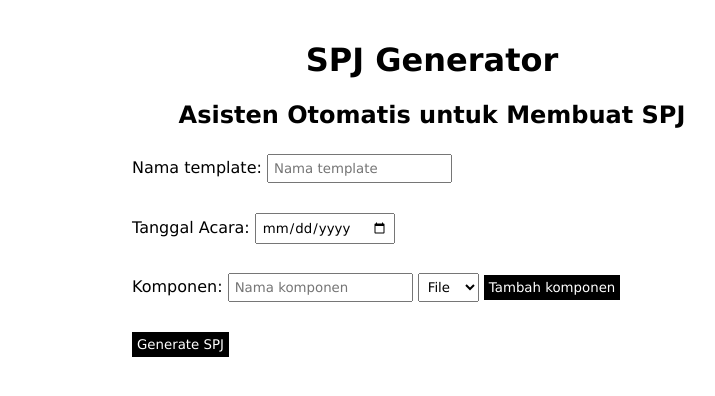
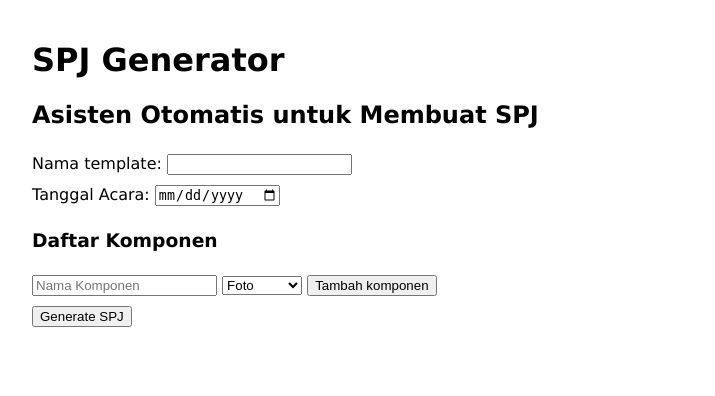
Before and after one commit to miguroi/spj-generator, a Flask app: page / in a window 1280 px wide. Shown: the top 396 px of the page, without its empty margins (208-923 px from the left). Run offline with Flask 3, Linux system fonts and the light colour scheme; parts of the project's set-up code (start-up, migrations or seed data) failed here and were passed over.

Commit message:
Updated app structure and fixed some problems

```diff
--- a/app.py
+++ b/app.py
@@ -1,93 +1,122 @@
-from flask import Flask, render_template, request, send_file, jsonify
+from flask import Flask, render_template, request, jsonify, send_file
 from werkzeug.utils import secure_filename
 from docx import Document
 from docx.shared import Inches
+from dotenv import load_dotenv
+from docxcompose.composer import Composer
 import os
-import docx
-from docxcompose.composer import Composer
+import io
+import boto3
+from botocore.exceptions import ClientError
 from PIL import Image
-import io
 
-app = Flask(__name__)
+load_dotenv()
 
-UPLOAD_FOLDER = 'uploads'
-ALLOWED_EXTENSIONS = {'txt', 'pdf', 'png', 'jpg', 'jpeg', 'gif', 'doc', 'docx'}
-app.config['UPLOAD_FOLDER'] = UPLOAD_FOLDER
+AWS_ACCESS_KEY_ID = os.environ.get('AWS_ACCESS_KEY_ID')
+AWS_SECRET_ACCESS_KEY = os.environ.get('AWS_SECRET_ACCESS_KEY')
+S3_BUCKET_NAME = os.environ.get('S3_BUCKET_NAME')
+
+if not AWS_ACCESS_KEY_ID or not AWS_SECRET_ACCESS_KEY or not S3_BUCKET_NAME:
+    raise ValueError("Missing one or more required environment variables")
+
+app = Flask(__name__, static_folder='static', static_url_path='')
+
+app.config['UPLOAD_FOLDER'] = 'uploads'
+if not os.path.exists(app.config['UPLOAD_FOLDER']):
+    os.makedirs(app.config['UPLOAD_FOLDER'])
+
+ALLOWED_EXTENSIONS = {'png', 'jpg', 'jpeg', 'gif', 'doc', 'docx'}
+
+# S3 configuration
+s3_client = boto3.client(
+    's3',
+    aws_access_key_id=AWS_ACCESS_KEY_ID,
+    aws_secret_access_key=AWS_SECRET_ACCESS_KEY
+)
 
 def allowed_file(filename):
     return '.' in filename and filename.rsplit('.', 1)[1].lower() in ALLOWED_EXTENSIONS
 
-def is_image(file_path):
+def is_image(file_content):
     try:
-        Image.open(file_path)
+        Image.open(io.BytesIO(file_content))
         return True
     except IOError:
         return False
 
-def is_word(file_path):
+def is_word(file_content):
     try:
-        Document(file_path)
+        Document(io.BytesIO(file_content))
         return True
     except:
         return False
 
-def process_files(file_paths, template_name, date):
+def process_files(files, template_name, date):
     merged_doc = Document()
     composer = Composer(merged_doc)
 
-    for file_path in file_paths:
-        if is_image(file_path):
-            merged_doc.add_picture(file_path, width=Inches(2), height=Inches(2))
-        elif is_word(file_path):
-            doc = Document(file_path)
+    for file in files:
+        file_content = file.read()
+        file.seek(0)  # Reset file pointer
+        if is_image(file_content):
+            pil_image = Image.open(file)
+            img_stream = io.BytesIO()
+            pil_image.save(img_stream, format=pil_image.format)
+            img_stream.seek(0)
+            merged_doc.add_picture(img_stream, width=Inches(2), height=Inches(2))
+        elif is_word(file_content):
+            doc = Document(file)
             composer.append(doc)
 
-    output_path = os.path.join(app.config['UPLOAD_FOLDER'], f'SPJ_{template_name}_{date}.docx')
+    output_filename = f'SPJ_{template_name}_{date}.docx'
+    output_path = os.path.join(app.config['UPLOAD_FOLDER'], output_filename)
     composer.save(output_path)
-    return f'SPJ_{template_name}_{date}.docx'
+
+    # Upload to S3
+    with open(output_path, 'rb') as file:
+        s3_client.upload_fileobj(file, S3_BUCKET_NAME, output_filename)
+
+    # Remove local file
+    os.remove(output_path)
+
+    return output_filename
 
 @app.route('/')
 def index():
     return render_template('index.html')
 
-@app.route('/upload', methods=['POST'])
-def upload_file():
-    if 'file' not in request.files:
-        return jsonify({'error': 'No file part'}), 400
-    file = request.files['file']
-    if file.filename == '':
-        return jsonify({'error': 'No selected file'}), 400
-    if file and allowed_file(file.filename):
-        filename = secure_filename(file.filename)
-        file_path = os.path.join(app.config['UPLOAD_FOLDER'], filename)
-        file.save(file_path)
-        return jsonify({'success': True, 'filename': filename})
-    return jsonify({'error': 'File type not allowed'}), 400
-
 @app.route('/generate', methods=['POST'])
 def generate_spj():
-    data = request.json
-    date = data['tanggalAcara']
-    template_name = data['templateName']
-    components = data['components']
+    template_name = request.form.get('templateName')
+    date = request.form.get('tanggalAcara')
+    files = request.files.getlist('files')
 
-    file_paths = []
-    for component in components:
-        if component['file']:
-            file_path = os.path.join(app.config['UPLOAD_FOLDER'], component['file'])
-            if os.path.exists(file_path):
-                file_paths.append(file_path)
+    if not template_name or not date or not files:
+        return jsonify({'error': 'Missing required data'}), 400
 
-    if file_paths:
-        merged_filename = process_files(file_paths, template_name, date)
+    valid_files = [f for f in files if f and allowed_file(f.filename)]
+
+    if not valid_files:
+        return jsonify({'error': 'No valid files to process'}), 400
+
+    try:
+        merged_filename = process_files(valid_files, template_name, date)
         return jsonify({'success': True, 'file': merged_filename})
-    else:
-        return jsonify({'error': 'No valid files to process'}), 400
+    except Exception as e:
+        return jsonify({'error': str(e)}), 500
 
 @app.route('/download/<filename>')
 def download_file(filename):
-    return send_file(os.path.join(app.config['UPLOAD_FOLDER'], filename), as_attachment=True)
+    try:
+        file_obj = s3_client.get_object(Bucket=S3_BUCKET_NAME, Key=filename)
+        return send_file(
+            io.BytesIO(file_obj['Body'].read()),
+            as_attachment=True,
+            download_name=filename,
+            mimetype='application/vnd.openxmlformats-officedocument.wordprocessingml.document'
+        )
+    except ClientError as e:
+        return str(e), 404
 
 if __name__ == '__main__':
-    os.makedirs(UPLOAD_FOLDER, exist_ok=True)
     app.run(debug=True)
--- a/requirements.txt
+++ b/requirements.txt
@@ -15,3 +15,4 @@ setuptools==72.1.0
 six==1.16.0
 typing_extensions==4.12.2
 Werkzeug==3.0.3
+boto3
--- /dev/null
+++ b/static/js/script.js
@@ -0,0 +1,100 @@
+let components = [];
+
+function updateComponentsList() {
+    const list = document.getElementById('components-list');
+    list.innerHTML = '';
+    components.forEach((component, index) => {
+        const div = document.createElement('div');
+        div.className = 'component-item';
+        div.innerHTML = `
+            <span>${component.name} (${component.type})</span>
+            <input type="file" accept="${component.type === 'Foto' ? '.png,.jpg,.jpeg,.gif' : '.doc,.docx'}" onchange="handleFileUpload(event, ${index})">
+            <button onclick="removeComponent(${index})">Hapus</button>
+            <div class="move-buttons">
+                <button onclick="moveComponent(${index}, -1)">↑</button>
+                <button onclick="moveComponent(${index}, 1)">↓</button>
+            </div>
+        `;
+        list.appendChild(div);
+    });
+}
+
+function addComponent() {
+    const name = document.getElementById('new-component-name').value;
+    const type = document.getElementById('new-component-type').value;
+
+    if (name) {
+        components.push({ name, type, file: null });
+        updateComponentsList();
+        document.getElementById('new-component-name').value = '';
+    } else {
+        alert('Component name cannot be empty!');
+    }
+}
+
+function removeComponent(index) {
+    components.splice(index, 1);
+    updateComponentsList();
+}
+
+function moveComponent(index, direction) {
+    const newIndex = index + direction;
+    if (newIndex >= 0 && newIndex < components.length) {
+        [components[index], components[newIndex]] = [components[newIndex], components[index]];
+        updateComponentsList();
+    }
+}
+
+function handleFileUpload(event, index) {
+    const file = event.target.files[0];
+    if (file) {
+        components[index].file = file;
+    }
+}
+
+function generateSPJ() {
+    const templateName = document.getElementById('template-name').value;
+    const tanggalAcara = document.getElementById('date').value;
+
+    if (!templateName) {
+        alert('Please enter template name!');
+        return;
+    }
+    if (!tanggalAcara) {
+        alert('Please enter event date!');
+        return;
+    }
+    if (components.length === 0) {
+        alert('Please add at least one component!');
+        return;
+    }
+
+    const formData = new FormData();
+    formData.append('templateName', templateName);
+    formData.append('tanggalAcara', tanggalAcara);
+
+    components.forEach((component, index) => {
+        if (component.file) {
+            formData.append('files', component.file);
+        }
+    });
+
+    fetch('/generate', {
+        method: 'POST',
+        body: formData
+    })
+    .then(response => response.json())
+    .then(data => {
+        if (data.success) {
+            window.location.href = `/download/${data.file}`;
+        } else {
+            alert(`Error: ${data.error}`);
+        }
+    })
+    .catch(error => console.error('Error:', error));
+}
+
+document.getElementById('add-component-btn').addEventListener('click', addComponent);
+document.getElementById('generate-spj-btn').addEventListener('click', generateSPJ);
+
+updateComponentsList();
--- a/static/script.js
+++ /dev/null
@@ -1,121 +0,0 @@
-let components = [];
-
-function updateComponentsList() {
-    const list = document.getElementById('components-list');
-    list.innerHTML = '';
-    components.forEach((component, index) => {
-        const div = document.createElement('div');
-        div.className = 'component-item';
-        div.innerHTML = `
-            <span>${component.name} (${component.type})</span>
-            <input type="text" value="${component.file || ''}" placeholder="${component.type === 'Foto' ? 'foto.jpg' : 'dokumen.doc'}" readonly>
-            <button onclick="uploadFile(${index})">Upload</button>
-            <button onclick="removeComponent(${index})">Hapus</button>
-            <div class="move-buttons">
-                <button onclick="moveComponent(${index}, -1)">↑</button>
-                <button onclick="moveComponent(${index}, 1)">↓</button>
-            </div>
-        `;
-        list.appendChild(div);
-    });
-}
-
-function addComponent() {
-    const name = document.getElementById('new-component-name').value;
-    const type = document.getElementById('new-component-type').value;
-    if (name) {
-        components.push({ name, type, file: '' });
-        updateComponentsList();
-        document.getElementById('new-component-name').value = '';
-    }
-}
-
-function removeComponent(index) {
-    components.splice(index, 1);
-    updateComponentsList();
-}
-
-function moveComponent(index, direction) {
-    if ((index + direction) >= 0 && (index + direction) < components.length) {
-        const temp = components[index];
-        components[index] = components[index + direction];
-        components[index + direction] = temp;
-        updateComponentsList();
-    }
-}
-
-function uploadFile(index) {
-    const input = document.createElement('input');
-    input.type = 'file';
-    input.onchange = e => {
-        const file = e.target.files[0];
-        const formData = new FormData();
-        formData.append('file', file);
-
-        fetch('/upload', {
-            method: 'POST',
-            body: formData
-        })
-        .then(response => response.json())
-        .then(data => {
-            if (data.success) {
-                components[index].file = data.filename;
-                updateComponentsList();
-            } else {
-                alert('Upload failed: ' + data.error);
-            }
-        })
-        .catch(error => {
-            console.error('Error:', error);
-            alert('An error occurred during upload');
-        });
-    };
-    input.click();
-}
-
-function generateSPJ() {
-    const templateName = document.getElementById('template-name').value;
-    if (!templateName) {
-        alert('Mohon isi nama template!');
-        return;
-    }
-    const tanggalAcara = document.getElementById('date').value;
-    if (!tanggalAcara) {
-        alert('Mohon isi tanggal acara!');
-        return;
-    }
-    if (components.length === 0) {
-        alert('Mohon tambahkan setidaknya satu komponen!');
-        return;
-    }
-
-    fetch('/generate', {
-        method: 'POST',
-        headers: {
-            'Content-Type': 'application/json',
-        },
-        body: JSON.stringify({
-            templateName: templateName,
-            components: components,
-            tanggalAcara: tanggalAcara
-        }),
-    })
-    .then(response => response.json())
-    .then(data => {
-        if (data.success) {
-            alert('SPJ berhasil dibuat!');
-            window.location.href = `/download/${data.file}`;
-        } else {
-            alert('Gagal membuat SPJ: ' + data.error);
-        }
-    })
-    .catch(error => {
-        console.error('Error:', error);
-        alert('Terjadi kesalahan saat membuat SPJ');
-    });
-}
-
-document.getElementById('add-component-btn').addEventListener('click', addComponent);
-document.getElementById('generate-spj-btn').addEventListener('click', generateSPJ);
-
-updateComponentsList();
--- a/templates/index.html
+++ b/templates/index.html
@@ -4,7 +4,12 @@
     <meta charset="UTF-8">
     <meta name="viewport" content="width=device-width, initial-scale=1.0">
     <title>SPJ Generator</title>
-    <link rel="stylesheet" href="{{ url_for('static', filename='styles.css') }}">
+    <style>
+        /* Add some basic styling */
+        body { font-family: Verdana, sans-serif; max-width: 800px; margin: 0 auto; padding: 20px; }
+        input, button { margin: 5px 0; }
+        .component-item { border: 1px solid #ddd; padding: 10px; margin: 10px 0; }
+    </style>
 </head>
 <body>
     <h1>SPJ Generator</h1>
@@ -12,28 +17,28 @@
 
     <div id="template-form">
         <label for="template-name">Nama template:</label>
-        <input type="text" id="template-name" placeholder="Nama template">
+        <input type="text" id="template-name" required>
     </div>
 
     <div id="date-form">
         <label for="date">Tanggal Acara:</label>
-        <input type="date" id="date" placeholder="Tanggal">
+        <input type="date" id="date" required>
     </div>
 
-    <h3></h3>
+    <h3>Daftar Komponen</h3>
     <div id="components-list"></div>
+
     <div id="add-component-form">
-        <label for="component">Komponen:</label>
-        <input type="text" id="new-component-name" placeholder="Nama komponen">
+        <input type="text" id="new-component-name" placeholder="Nama Komponen">
         <select id="new-component-type">
-            <option value="File">File</option>
             <option value="Foto">Foto</option>
+            <option value="Dokumen">Dokumen</option>
         </select>
         <button id="add-component-btn">Tambah komponen</button>
     </div>
 
     <button id="generate-spj-btn">Generate SPJ</button>
 
-    <script src="{{ url_for('static', filename='script.js') }}"></script>
+    <script src="{{ url_for('static', filename='js/script.js') }}"></script>
 </body>
 </html>
```
Also changed, not shown: 5 other files.
